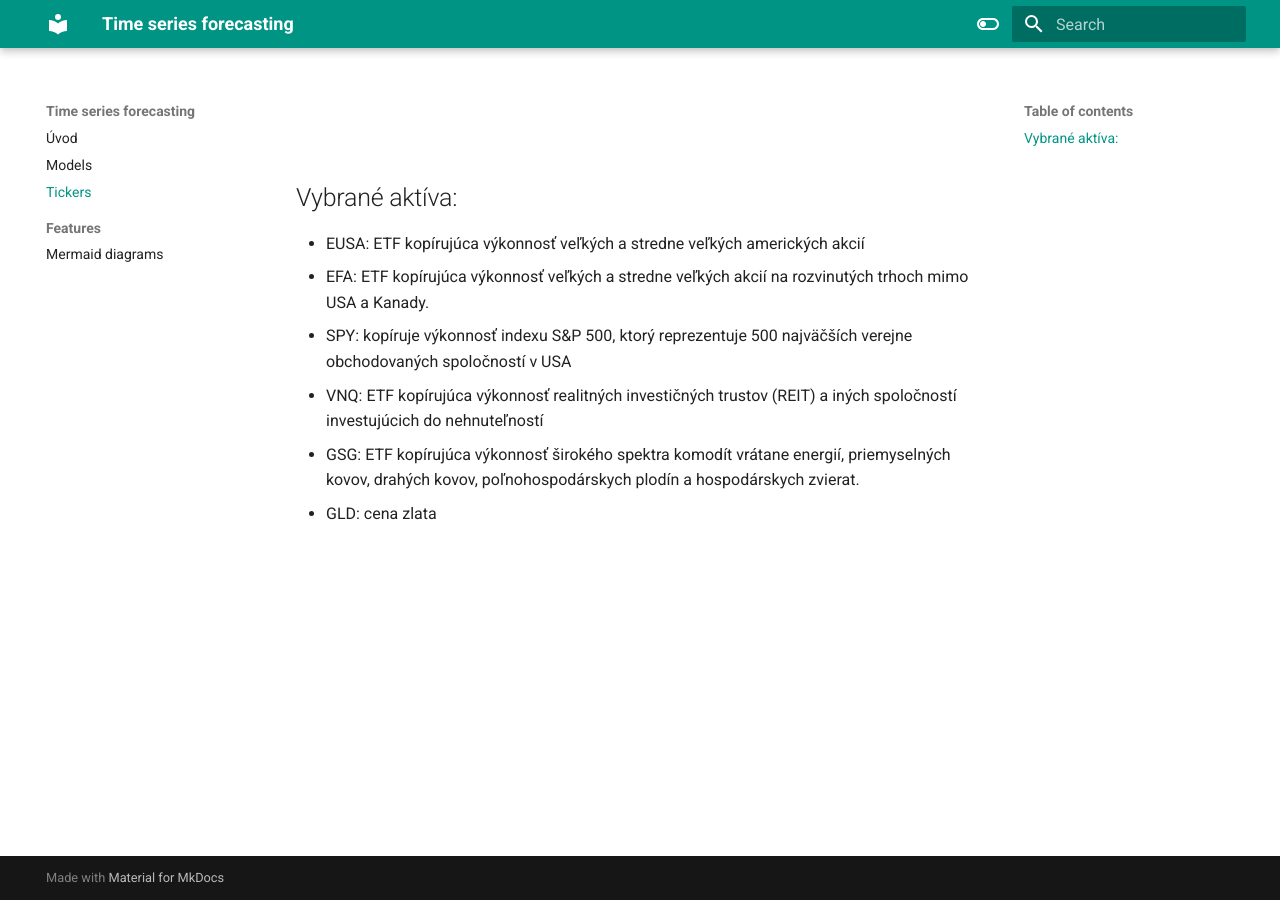
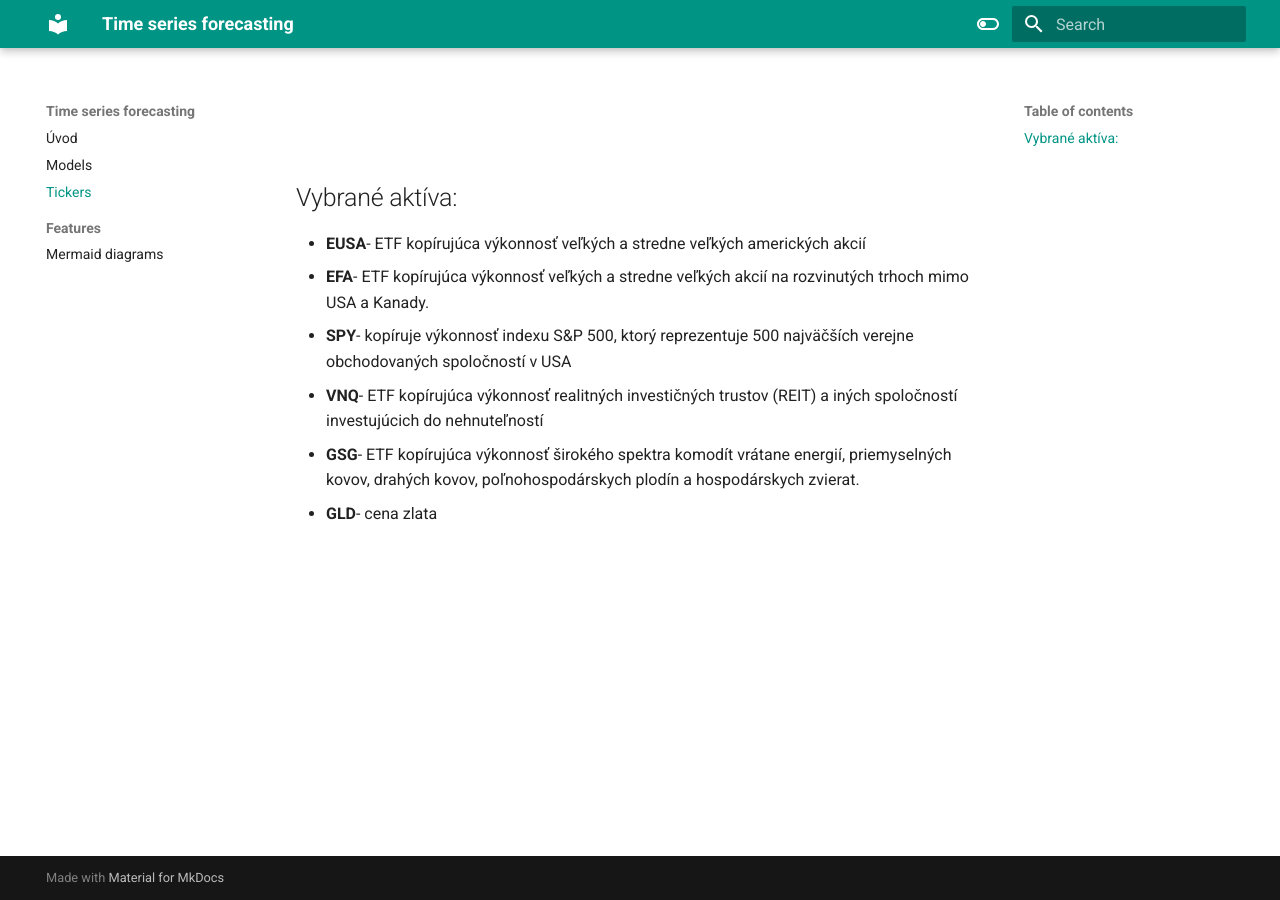
Before and after one commit to fvigh/dipl, an MkDocs documentation site: the page built from docs/Tickers.md, in a window 1280 px wide. Built offline with MkDocs 1.6.1 and Material for MkDocs 9.7.7, drawn with Linux system fonts in a browser that asks for light colours; part of the change alters nothing that is shown.

```diff
--- a/docs/Tickers.md
+++ b/docs/Tickers.md
@@ -1,7 +1,7 @@
 ## Vybrané aktíva:
-- EUSA: ETF kopírujúca výkonnosť veľkých a stredne veľkých amerických akcií
-- EFA: ETF kopírujúca výkonnosť veľkých a stredne veľkých akcií na rozvinutých trhoch mimo USA a Kanady.
-- SPY: kopíruje výkonnosť indexu S&P 500, ktorý reprezentuje 500 najväčších verejne obchodovaných spoločností v USA
-- VNQ: ETF kopírujúca výkonnosť realitných investičných trustov (REIT) a iných spoločností investujúcich do nehnuteľností
-- GSG: ETF kopírujúca výkonnosť širokého spektra komodít vrátane energií, priemyselných kovov, drahých kovov, poľnohospodárskych plodín a hospodárskych zvierat.
-- GLD: cena zlata
+- **EUSA**- ETF kopírujúca výkonnosť veľkých a stredne veľkých amerických akcií
+- **EFA**- ETF kopírujúca výkonnosť veľkých a stredne veľkých akcií na rozvinutých trhoch mimo USA a Kanady.
+- **SPY**- kopíruje výkonnosť indexu S&P 500, ktorý reprezentuje 500 najväčších verejne obchodovaných spoločností v USA
+- **VNQ**- ETF kopírujúca výkonnosť realitných investičných trustov (REIT) a iných spoločností investujúcich do nehnuteľností
+- **GSG**- ETF kopírujúca výkonnosť širokého spektra komodít vrátane energií, priemyselných kovov, drahých kovov, poľnohospodárskych plodín a hospodárskych zvierat.
+- **GLD**- cena zlata
```
